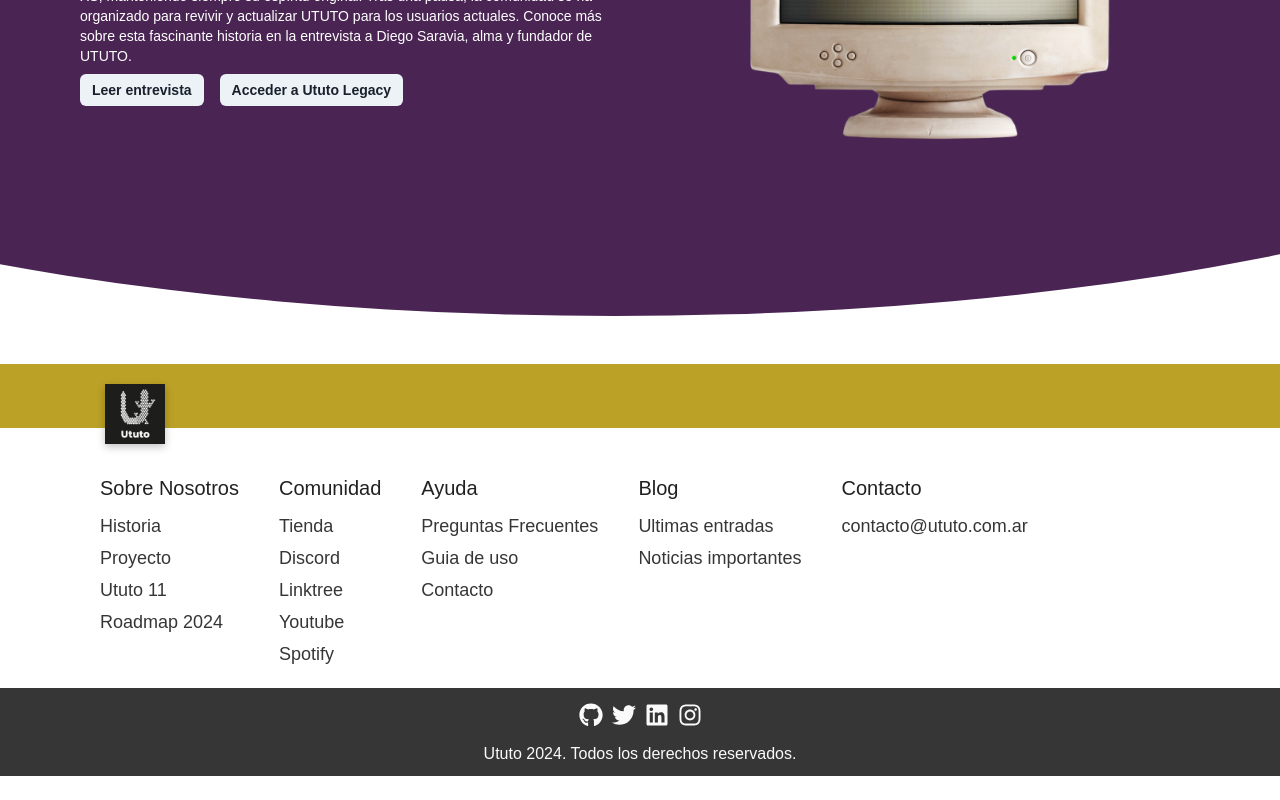
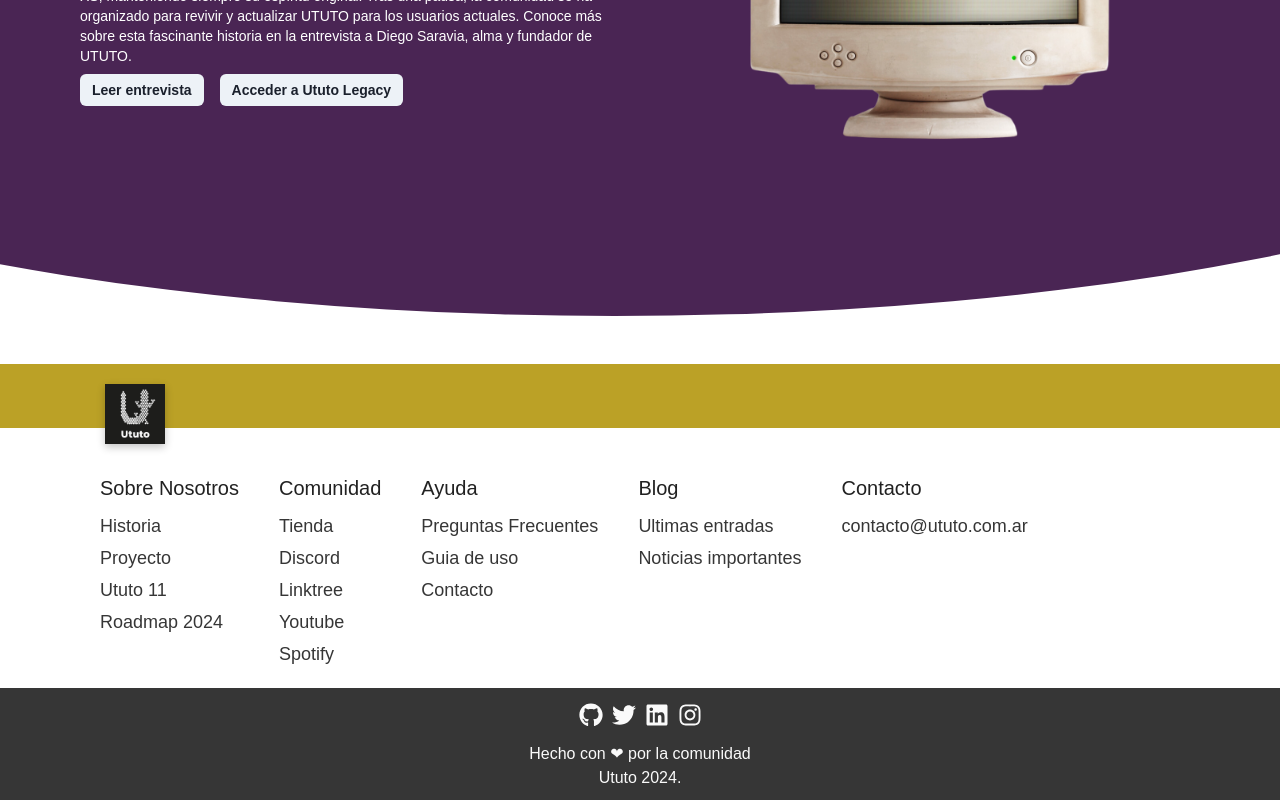
Before and after one commit to ututolinux/sitioWeb, a React (Vite) app: page / in a window 1280 px wide. Shown: the part 1570-2370 px from the top of the page. Before the commit the page ends 2346 px from the top, so only its background shows below. Built offline with nearby package versions, Linux system fonts and the light colour scheme.

Commit message:
Iconos de redes sociales y github agregados

```diff
--- a/src/components/Footer/Footer.jsx
+++ b/src/components/Footer/Footer.jsx
@@ -87,7 +87,9 @@ const Footer = () => {
           </SocialLinks>
         </FooterSocialLinksContainer>
         <FooterText>
-          Ututo {currentYear}. Todos los derechos reservados.
+          Hecho con &#10084; por la comunidad
+          <br/>
+          Ututo {currentYear}.
         </FooterText>
       </FooterSocialLinks>
 
```
